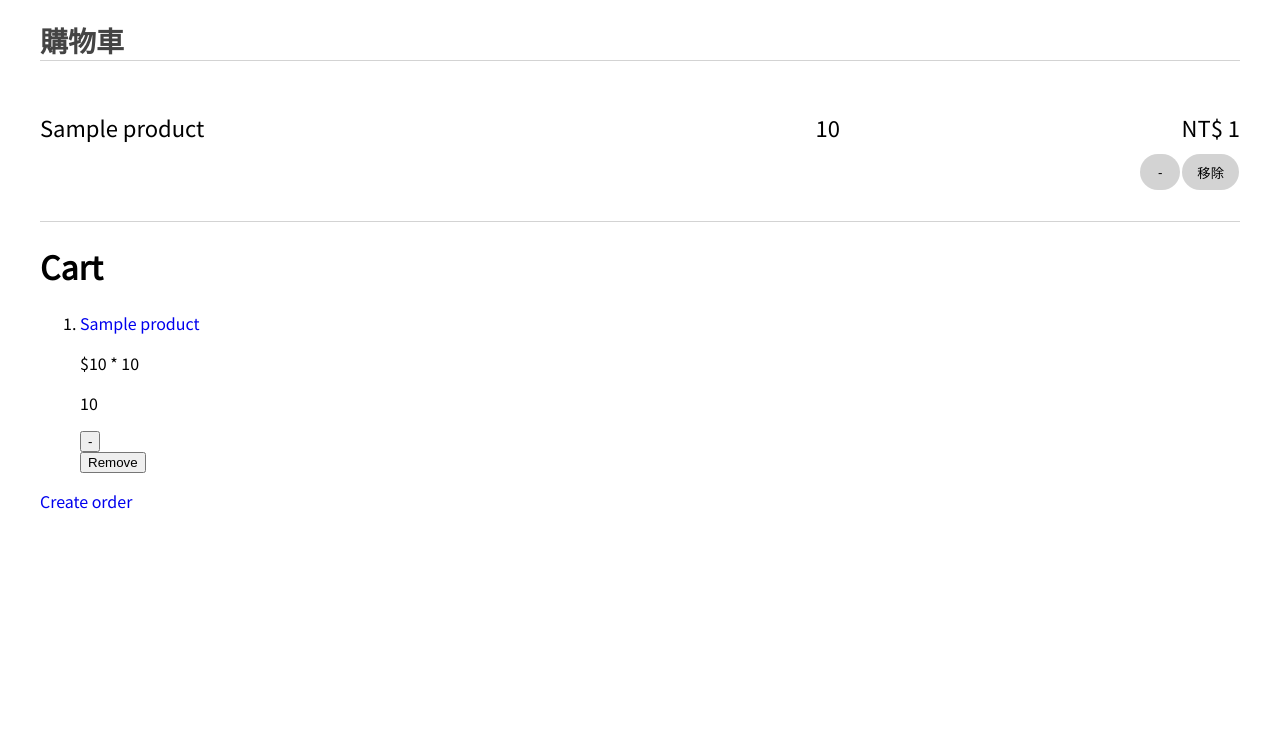
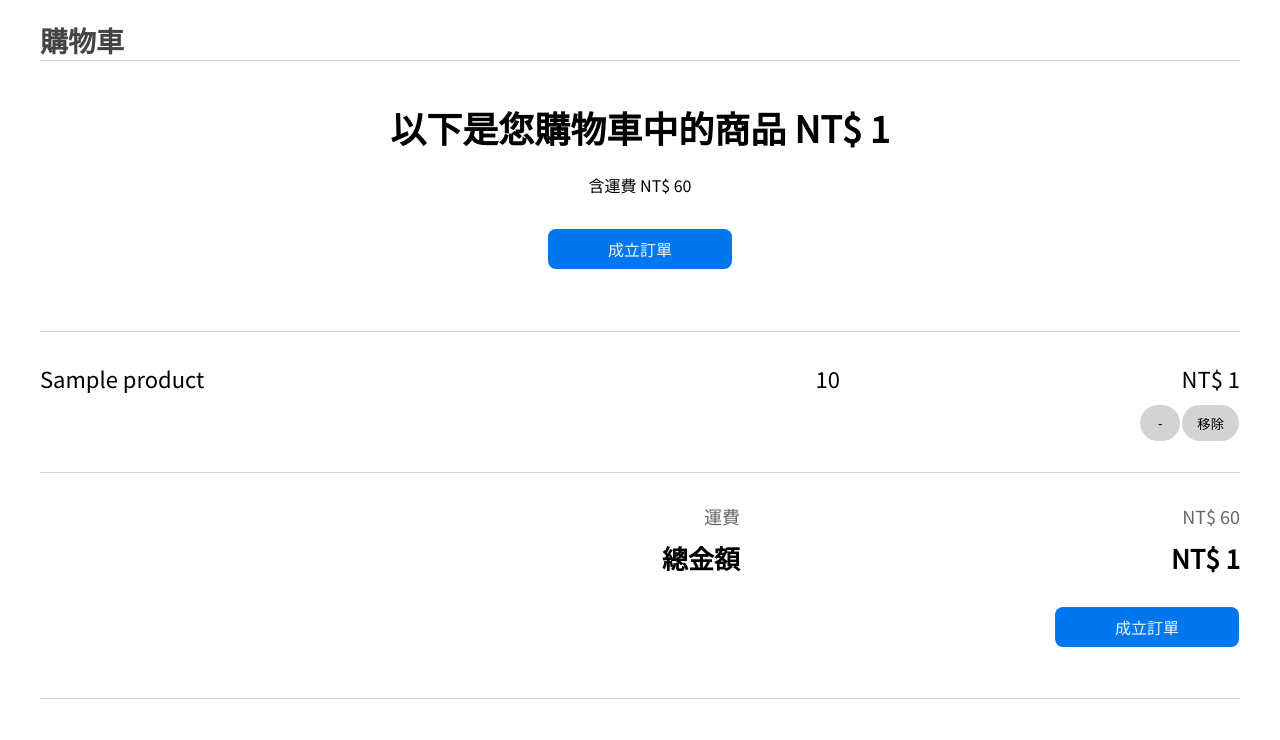
Before and after one commit to samuelyutt/WebStore, a Django app: template WebStore/templates/order/cart.html in a window 1280 px wide. Shown: the part 60-800 px from the top of the page. Run offline with Django 3.2, Linux system fonts and the light colour scheme; the template is opened without the code that fills it: most values are stand-ins (such as "Sample title", 1, 10 or a date in 2020).

Commit message:
Modift cart css

```diff
--- a/WebStore/order/views.py
+++ b/WebStore/order/views.py
@@ -16,10 +16,12 @@ from .models import CartItem, OrderItem, Order
 def cart(request):
     context = {}
     context['cart_items'] = request.user.cartitem_set.all()
+    context['total_amounts'] = 60
+
     for item in context['cart_items']:
         if not item.is_valid():
             context['is_not_valid'] = True
-            break
+        context['total_amounts'] += item.total_amounts()
     return render(request, 'order/cart.html', context)
 
 @login_required
--- a/WebStore/static/Webstore/css/style.css
+++ b/WebStore/static/Webstore/css/style.css
@@ -308,7 +308,7 @@ a, .button {
 .product-item {
     width: 100%;
     border: solid;
-    border-width: 0 0 1px 0;
+    border-width: 1px 0 0 0;
     border-color: lightgray;
     padding-top: 30px;
     padding-bottom: 30px;
@@ -350,6 +350,14 @@ a, .button {
     text-align: right !important;
 }
 
+.tacenter {
+    text-align: center !important;
+}
+
+.taleft {
+    text-align: left !important;
+}
+
 .product-item .function {
     width: 100%;
 }
@@ -357,3 +365,85 @@ a, .button {
 .product-item .function .button{
     min-height: 36px;
 }
+
+.message .big-message {
+    padding: 20px 10px;
+    color: #000;
+    font-size: 36px;
+    font-weight: 900;
+}
+
+.message .shipping-fee-message {
+    padding: 0 10px;
+    margin-bottom: 40px;
+    color: #000;
+    font-size: 16px;
+}
+
+.message .function {
+    margin-bottom: 70px;
+    min-width: 190px;
+}
+
+.blue-button  {
+    color: #0077ed;
+    background-color: #f0f6fc;
+}
+
+.blue-button:hover {
+    color: #f0f6fc;
+    background-color: #0077ed;
+}
+
+.create-order  {
+    color: #f0f6fc;
+    background-color: #0077ed;
+    padding-left: 60px;
+    padding-right: 60px;
+    border-radius: 8px;
+}
+
+.create-order:hover {
+    color: #f0f6fc;
+    background-color: #358ee6;
+}
+
+.total {
+    width: 100%;
+    border: solid;
+    border-width: 1px 0 0 0;
+    border-color: lightgray;
+    padding-top: 30px;
+    padding-bottom: 30px;
+    color: #000;
+    border: solid;
+    border-width: 1px 0 1px 0;
+    border-color: lightgray;
+}
+
+.total .row {
+    padding-bottom: 10px;
+}
+
+.total .total-left {
+    flex: 1 1 200px;
+}
+
+.total .total-right {
+    flex: 1 1 300px;
+    max-width: 500px;
+}
+
+.total .shipping-fee {
+    color: #666666;
+    font-size: 18px;
+}
+
+.total .total-amounts {
+    font-weight: 900;
+    font-size: 26px;
+}
+
+.total .function {
+    padding: 20px 0;
+}
--- a/WebStore/templates/order/cart.html
+++ b/WebStore/templates/order/cart.html
@@ -3,6 +3,20 @@
 
 <div class="caption"">
     購物車
+</div>
+
+<div class="message tacenter">
+    <div class="big-message">
+        以下是您購物車中的商品 NT$ {{ total_amounts }}
+    </div>
+    <div class="shipping-fee-message">
+        含運費 NT$ 60
+    </div>
+    <div class="function">
+        {% if not is_not_valid %}
+            <a class="create-order button" href="{% url 'order:create' %}">成立訂單</a>
+        {% endif %}
+    </div>
 </div>
 
 {% for item in cart_items %}
@@ -44,7 +58,34 @@
     </div>
 {% endfor %}
 
-<h1>Cart</h1>
+<div class="total">
+    <div class="container-jcright row shipping-fee">
+        <div class="total-left taright">
+            運費
+        </div>
+        <div class="total-right taright">
+            NT$ 60
+        </div>
+    </div>
+    <div class="container-jcright row total-amounts">
+        <div class="total-left taright">
+            總金額
+        </div>
+        <div class="total-right taright">
+            NT$ {{ total_amounts }}
+        </div>
+    </div>
+    <div class="container-jcright row function">
+        {% if not is_not_valid %}
+            <a class="create-order button" href="{% url 'order:create' %}">成立訂單</a>
+        {% endif %}
+    </div>
+</div>
+
+
+
+
+<!-- <h1>Cart</h1>
 
 <ol>
 {% for item in cart_items %}
@@ -77,6 +118,6 @@
 
 {% if not is_not_valid %}
     <a href="{% url 'order:create' %}">Create order</a>
-{% endif %}
+{% endif %} -->
 
 {% endblock %}
```
